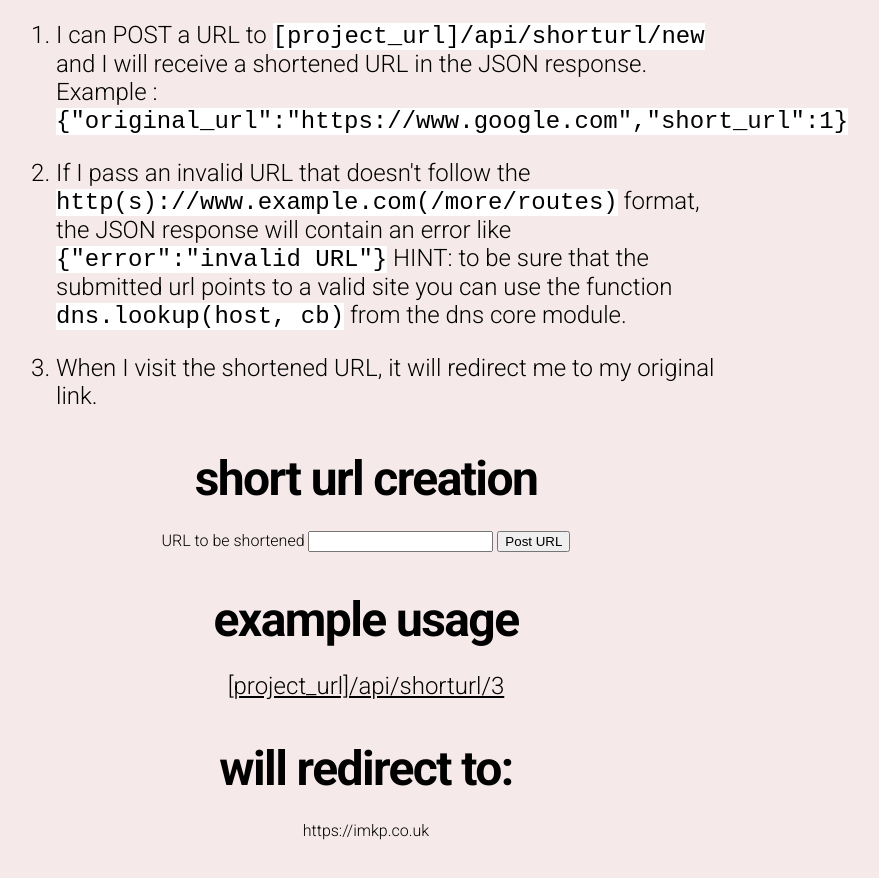
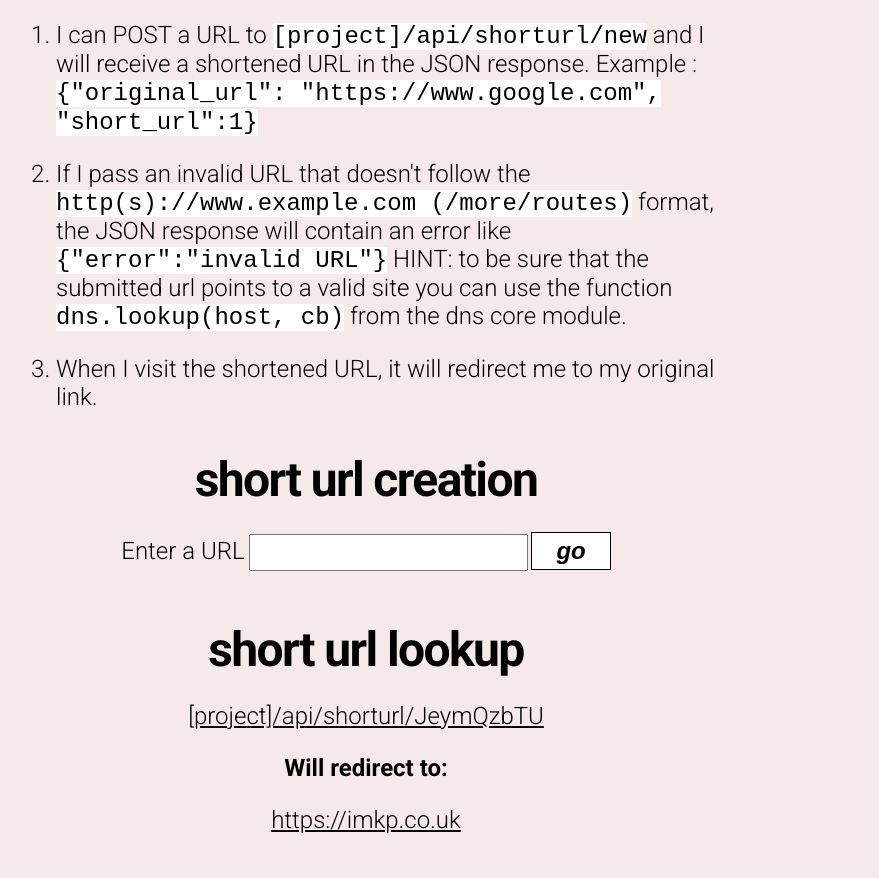
Before and after one commit to ravenblack24/shorturl-microservice, a website: page views/index.html in a window 1280 px wide. Shown: the part 322-1200 px from the top of the page, without its empty margins (274-1153 px from the left). Drawn offline with Linux system fonts and the light colour scheme; files that its build step writes are made by us from their sources.

Commit message:
Styling updates & heroku config

```diff
--- a/package.json
+++ b/package.json
@@ -14,7 +14,8 @@
   ],
   "author": "Kay Pea",
   "license": "ISC",
-  "devDependencies": {
+  "dependencies": {
+    "cors": "^2.8.5",
     "dotenv": "^8.2.0",
     "express": "^4.17.1",
     "mongodb": "^3.6.2",
--- a/public/style.css
+++ b/public/style.css
@@ -40,6 +40,31 @@ header {
     margin: 0 auto;
     padding-bottom: 2.4em;
 }
+
+.section__container__content,
+label {
+    font-size: 1.5rem;
+    font-weight: 300;
+}
+
+input {
+    padding: .25em;
+    font-size: 1.25rem;
+    margin-bottom: .5em;
+}
+
+button {
+    height: 1.6em;
+    font-size: 1.5rem;
+    background-color: white;
+    text-transform: lowercase;
+    font-style:italic;
+    padding: 0 1em;
+    font-weight: 700;
+    border: 1px solid black;
+}
+
+
 
 .section__container__title {
     font-size: 3rem;
--- a/server.js
+++ b/server.js
@@ -2,9 +2,11 @@
 const express = require('express');
 const app = express();
 const URL = require('./src/api/services/index');
+const cors = require('cors');
 
 // Serve static resources from public dir
 app.use(express.static(__dirname+"/public"));
+app.use(cors());
 
 // Parse URL-encoded bodies
 app.use(express.urlencoded({extended: false}));
--- a/views/index.html
+++ b/views/index.html
@@ -16,24 +16,24 @@
         <div class="section__container">
             <h2 class="section__container__title">User Stories</h2>
             <ol class="section__container__stories">
-              <li>I can POST a URL to <code>[project_url]/api/shorturl/new</code> and I will receive a shortened URL in the JSON response.
-                Example : <code>{"original_url":"https://www.google.com","short_url":1}</code></li>
-              <li>If I pass an invalid URL that doesn't follow the <code>http(s)://www.example.com(/more/routes)</code> format, the JSON response will contain an error like <code>{"error":"invalid URL"}</code>
+              <li>I can POST a URL to <code>[project]/api/shorturl/new</code> and I will receive a shortened URL in the JSON response.
+                Example : <code>{"original_url": "https://www.google.com", "short_url":1}</code></li>
+              <li>If I pass an invalid URL that doesn't follow the <code>http(s)://www.example.com (/more/routes)</code> format, the JSON response will contain an error like <code>{"error":"invalid URL"}</code>
                 HINT: to be sure that the submitted url points to a valid site you can use the function <code>dns.lookup(host, cb)</code> from the dns core module.</li>
               <li>When I visit the shortened URL, it will redirect me to my original link.</li>
             </ol>
             <h2 class="section__container__title section__container__spacer">Short URL Creation</h2>
             <form action="/api/shorturl/new" method="POST">
-                <label for="urlToShorten">URL to be shortened</label>
+                <label for="urlToShorten">Enter a URL</label>
                 <input name="urlToShorten" type="text">
-                <button>Post URL</button>
+                <button>go</button>
             </form>
-            <h2 class="section__container__title section__container__spacer">Example usage</h2>
+            <h2 class="section__container__title section__container__spacer">short url lookup</h2>
             <ul class="section__container__usage">
-              <li><a href="api/shorturl/" class="section__container__content__link">[project_url]/api/shorturl/3</a></li>
+              <li><a href="api/shorturl/JeymQzbTU" class="section__container__content__link" target="_blank">[project]/api/shorturl/JeymQzbTU</a></li>
             </ul>
-            <h2 class="section__container__title  section__container__spacer">Will redirect to:</h2>
-            <p class="section__container__content">https://imkp.co.uk</p>
+            <p class="section__container__content"><strong>Will redirect to:</strong></p>
+            <p class="section__container__content"><a href="https://imkp.co.uk" class="section__container__content__link" target="_blank">https://imkp.co.uk</a></p>
         </div>
       </section>
    </body>
```
Also changed, not shown: 2 other files.
